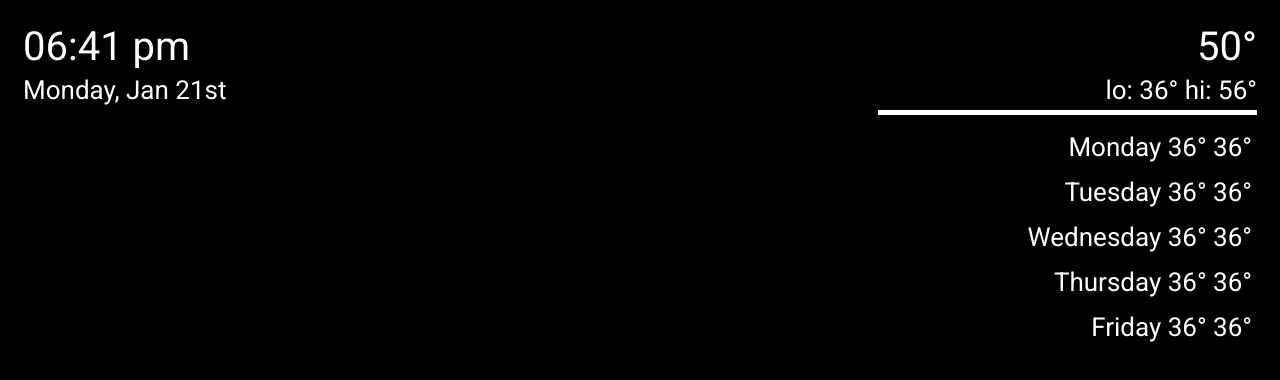
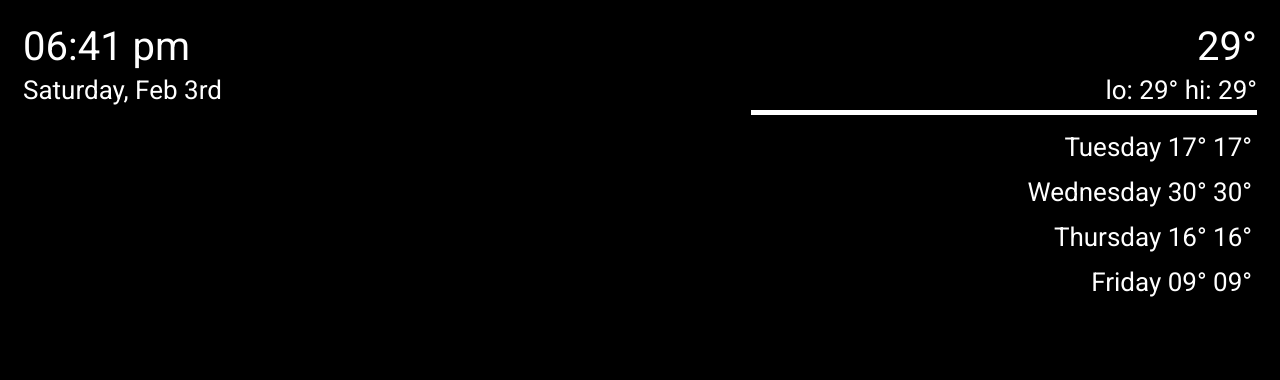
Before and after one commit to williamsu96/ie3alexateam2017, a plain HTML site: page index.html in a window 1280 px wide. Drawn offline with nearby package versions, Linux system fonts and the light colour scheme; some icons are missing.

Commit message:
Some UI stuff

```diff
--- a/index.html
+++ b/index.html
@@ -18,39 +18,32 @@
 
   <div id="time-container">
     <div id="time"></div>
-    <div id="date">Monday, Jan 21st</div>
+    <div id="date"></div>
   </div>
   <div id="weather-container">
     <div id="todayandtemp">
-      <i class="main-icon wi wi-day-sunny"></i>
+      <!--<i class="main-icon wi wi-day-sunny"></i>
       <span id="today-degree">50°</span>
       <div id="lohi">
         <span>lo: 36°</span>
         <span>hi: 56°</span>
       </div>
+    -->
     </div>
     <div id="lineandupcoming">
       <div id="line"></div>
       <div id="upcoming">
-          <div>Monday
-              <i class="small-icon wi wi-storm-showers"></i> 36° 36°</div>
-            <div >Tuesday
-              <i class="small-icon wi wi-day-thunderstorm"></i> 36° 36°</div>
-            <div >Wednesday
-              <i class="small-icon wi wi-day-thunderstorm"></i> 36° 36°</div>
-            <div >Thursday
-              <i class="small-icon wi wi-cloud"></i> 36° 36°</div>
-            <div >Friday
-              <i class="small-icon wi wi-day-thunderstorm"></i> 36° 36°</div>
+        <!--<div>Monday
+          <i class="small-icon wi wi-storm-showers"></i> 36° 36°</div>-->
+
+
       </div>
-
     </div>
-  </div>
 
 
 
-  <script src="data.js"></script>
-  <script src="script.js"></script>
+    <script src="data.js"></script>
+    <script src="script.js"></script>
 </body>
 
 </html>
--- a/script.js
+++ b/script.js
@@ -10,19 +10,52 @@ window.onload = function () {
     var date = new moment();
     var dayInMilliseconds = 1000 * 60 * 60 * 12;
 
-    var updateTime = setInterval(function () {
-        //var time_display = $("#time").text(time.format("hh:mm:ss a"));
-        var time = new moment();
-        var time_display = document.getElementById("time").innerHTML = time.format("hh:mm a");
-    }, 500);
+    // var updateTime = setInterval(function () {
+    //     //var time_display = $("#time").text(time.format("hh:mm:ss a"));
+    var time = new moment();
+    var time_display = document.getElementById("time").innerHTML = time.format("hh:mm a");
+    // }, 500);
 
-    var updateTime = setInterval(function () {
-        var date_display = $("#date").text(date.format("dddd, MMM Do"));
-    }, dayInMilliseconds);
+    var date_display = $("#date").text(date.format("dddd, MMM Do"));
+    //date_display();
+    //setInterval(date_display, 50000);
 
     $("#todayandtemp").click(function () {
         $("#lineandupcoming").toggle();
+        //$("#upcoming").append("<div></div>")
+
+        // showHourly();
     })
+
+    function displayToday(object) {
+        let timeW = moment(object.time);
+        object.lo < 10 ? object.lo = '0' + parseInt(object.lo) : object.lo = parseInt(object.lo)
+        object.hi < 10 ? object.hi = '0' + parseInt(object.hi) : object.hi = parseInt(object.hi)
+        $("#todayandtemp").append(`${object.icon} <span id="today-degree">${parseInt(object.temp)}°</span> <div id="lohi"> <span>lo: ${parseInt(object.lo)}° </span> <span>hi: ${parseInt(object.hi)}° </span></div>`)
+    }
+
+    function displayUpcomingDays(object) {
+        let timeW = moment(object.time);
+        object.lo < 10 ? object.lo = '0' + parseInt(object.lo) : object.lo = parseInt(object.lo)
+        object.hi < 10 ? object.hi = '0' + parseInt(object.hi) : object.hi = parseInt(object.hi)
+        console.log(object.lo);
+
+        $("#upcoming").append(`<div>${timeW.format("dddd")} ${object.icon} ${(object.lo)}° ${(object.hi)}°</div>`)
+    }
+
+    function displayUpcomingTimes(object) {
+        let timeW = moment(object.time);
+        object.lo < 10 ? object.lo = '0' + parseInt(object.lo) : object.lo = parseInt(object.lo)
+        object.hi < 10 ? object.hi = '0' + parseInt(object.hi) : object.hi = parseInt(object.hi)
+        $("#upcoming").append(`<div>${timeW.format("hh:mm")} ${object.icon} ${parseInt(object.lo)}° ${parseInt(object.hi)}°</div>`)
+    }
+
+
+
+
+
+
+
 
     var weatherIcons = {
         "Thunderstorm": '<i class="small-icon wi wi-storm-showers"></i>',
@@ -38,21 +71,50 @@ window.onload = function () {
 
     var hourly3 = getThreeHours(list);
     var five_day = getFiveDays(list);
-    console.log(hourly3);
+    //console.log(hourly3);
     //console.log(five_day);
+    var hourly3_objects = makeWeatherObjects(hourly3);
+    var five_day_objects = makeWeatherObjects(five_day);
+    console.log(hourly3_objects);
+    console.log(five_day_objects);
 
-    var five_day_objects = makeWeatherObjects(five_day);
-    console.log(five_day_objects);
+    displayToday(five_day_objects[0])
+
+    function showDaily(){
+        for (let i = 1; i < five_day_objects.length; i++) {
+            displayUpcomingDays(five_day_objects[i]);
+        }
+    }
+
+
+    function showHourly() {
+        for (let i = 0; i < hourly3_objects.length; i++) {
+            displayUpcomingTimes(hourly3_objects[i]);
+        }
+    }
+
+    showDaily();
+
+
 
 
     function getThreeHours(array) {
-        newArr = array.filter((date) => {
+        day = array.filter((date) => {
             let timeW = moment(date.dt_txt);
             //console.log(timeW.format("dddd"));
             //console.log(moment().format("dddd"))
             return timeW.format("dddd") == moment().format("dddd");
         })
-        return newArr;
+
+        times = day.filter((time) => {
+            let timeW = moment(time.dt_txt);
+            //console.log(timeW.format("HH"));
+            //console.log(moment().format("dddd"))
+            return Number(timeW.format("HH")) > Number(moment().format("HH"));
+        })
+        //console.log(times);
+
+        return times;
     }
 
     function getFiveDays(array) {
@@ -63,7 +125,7 @@ window.onload = function () {
 
             return timeW.format("HH") == "12";
         })
-        newArr.shift();
+        //newArr.shift();
         return newArr;
     }
 
--- a/styles.css
+++ b/styles.css
@@ -6,7 +6,7 @@ body{
 
 
 #time-container{
-    width: 25%;
+    width: 35%;
     float: left;
     padding: 15px;
 }
@@ -21,18 +21,16 @@ body{
 }
 
 #weather-container{
-    width: 30%;
+    width: 40%;
     float: right;
     padding: 15px;
     text-align: right;
 }
 
-.main-icon{
+
+
+#weather-container i{
     font-size: 40px;
-}
-
-.small-icon{
-    font-size: 30px;
 }
 
 #today-degree{
```
